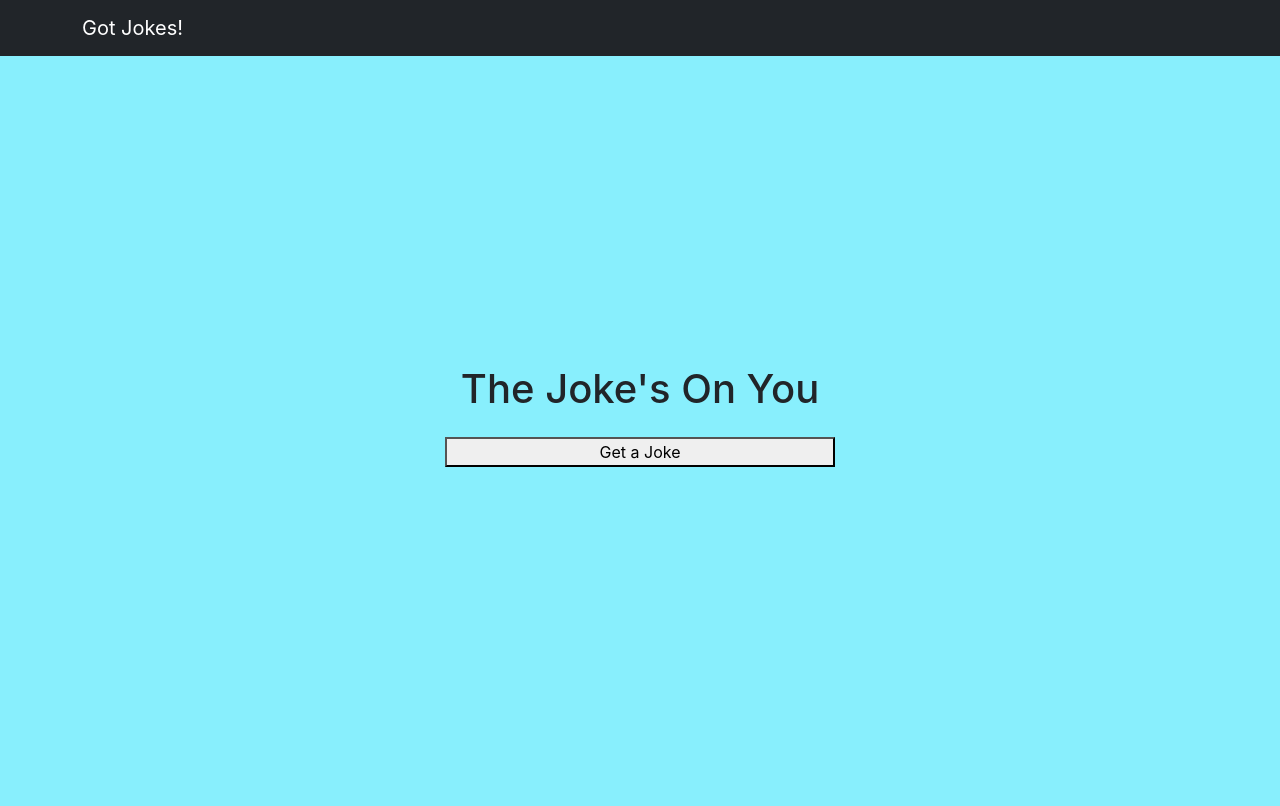
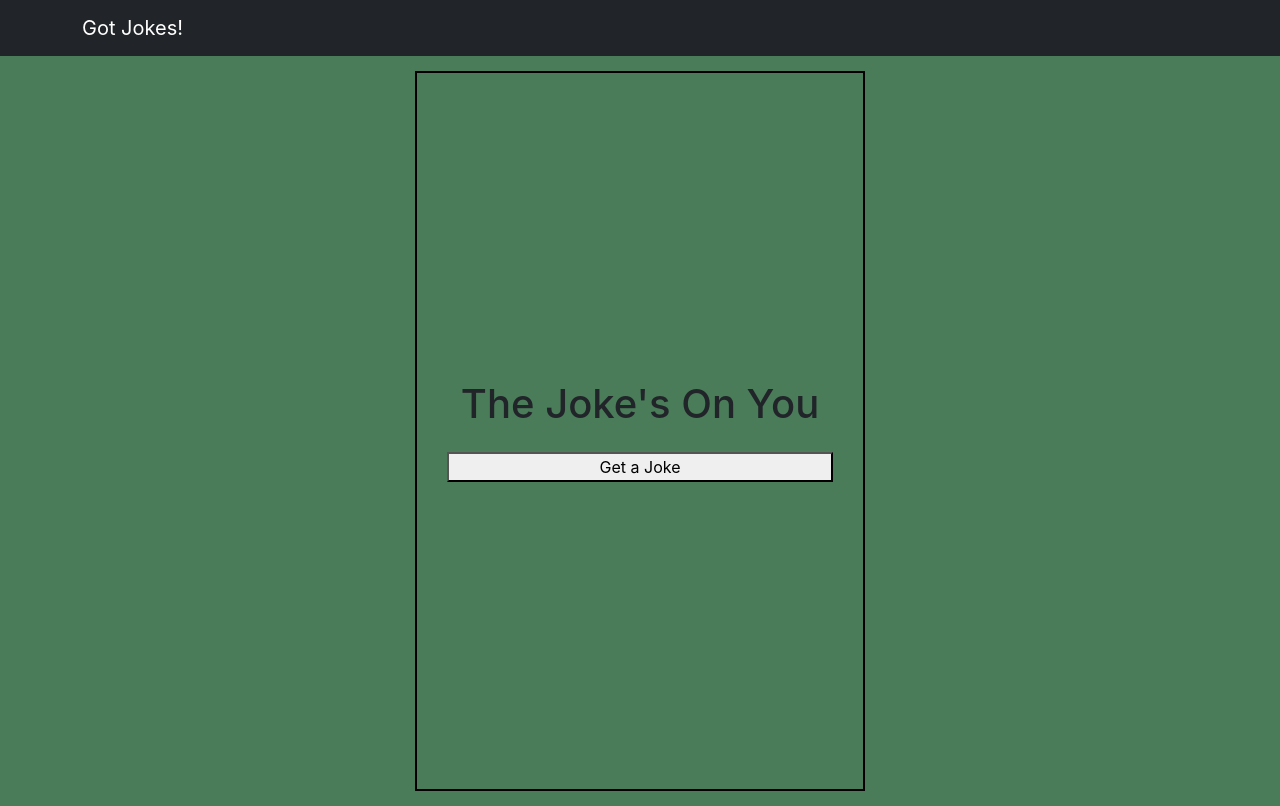
Before and after one commit to TwoFivinClimber/LAB-joke-generator-react, a Next.js app: page / in a window 1280 px wide. Built offline with nearby package versions, Linux system fonts and the light colour scheme.

Commit message:
added light style

```diff
--- a/styles/globals.css
+++ b/styles/globals.css
@@ -18,12 +18,13 @@ a {
 }
 
 body {
-  background-color: #88effd;
+  background-color: #4a7c59;
 }
 
 .text-center{
   height: 90vh;
   padding: 30px;
   max-width: 450px;
-  margin: 0 auto;
+  margin: 15px auto;
+  border: solid black 2px;
 }
```
